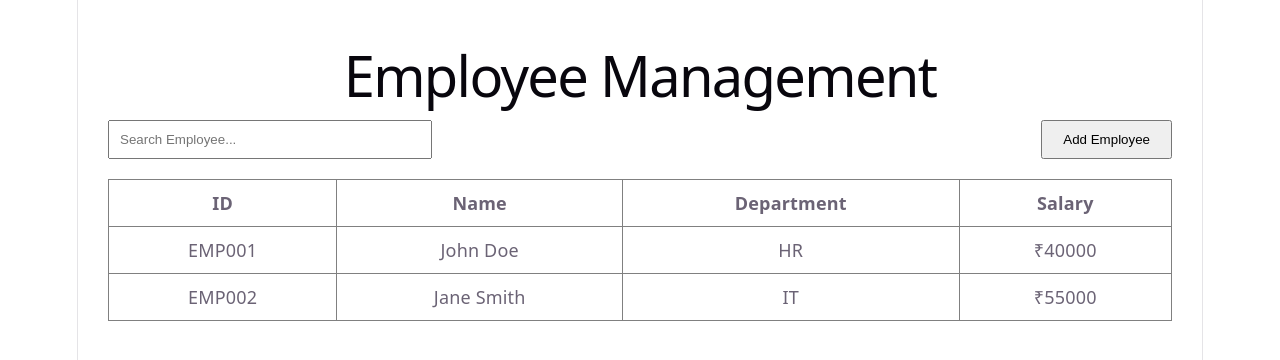
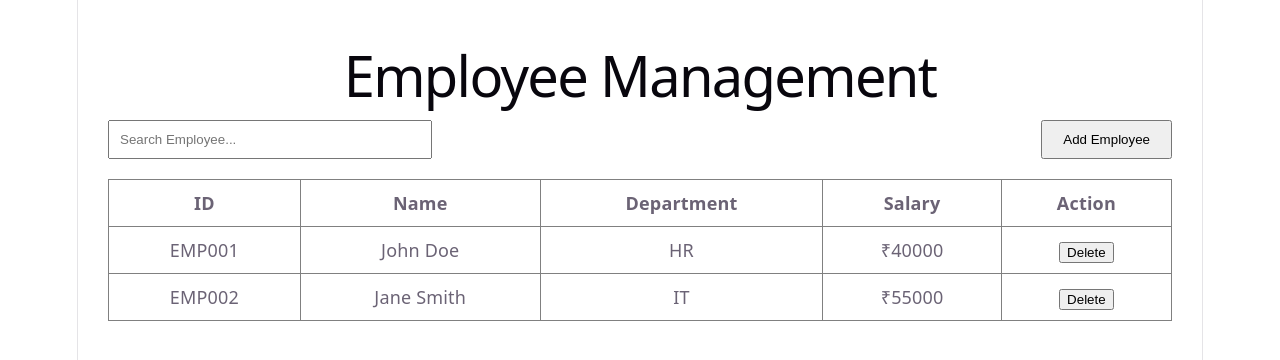
Before and after one commit to Saloni-Joshi-codes/Internship_project_01, a React (Vite) app in the folder client/: page /employees in a window 1280 px wide. Shown: the top 360 px of the page. Built offline with nearby package versions, Linux system fonts and the light colour scheme.

Commit message:
Added employee delete functionality

```diff
--- a/client/src/pages/Employee.jsx
+++ b/client/src/pages/Employee.jsx
@@ -29,6 +29,10 @@ function addEmployee() {
   setDepartment("");
   setSalary("");
   setShowForm(false);
+}
+function deleteEmployee(id) {
+  const updatedEmployees = employees.filter((emp) => emp.id !== id);
+  setEmployees(updatedEmployees);
 }
 const filteredEmployees = employees.filter((emp) =>
   emp.name.toLowerCase().includes(search.toLowerCase())
@@ -79,6 +83,7 @@ const filteredEmployees = employees.filter((emp) =>
             <th>Name</th>
             <th>Department</th>
             <th>Salary</th>
+            <th>Action</th>
           </tr>
         </thead>
 
@@ -89,6 +94,9 @@ const filteredEmployees = employees.filter((emp) =>
         <td>{emp.name}</td>
         <td>{emp.department}</td>
         <td>₹{emp.salary}</td>
+        <td>
+          <button onClick={() => deleteEmployee(emp.id)}>Delete</button>
+        </td>
         </tr>
         ))}
         </tbody>
```
